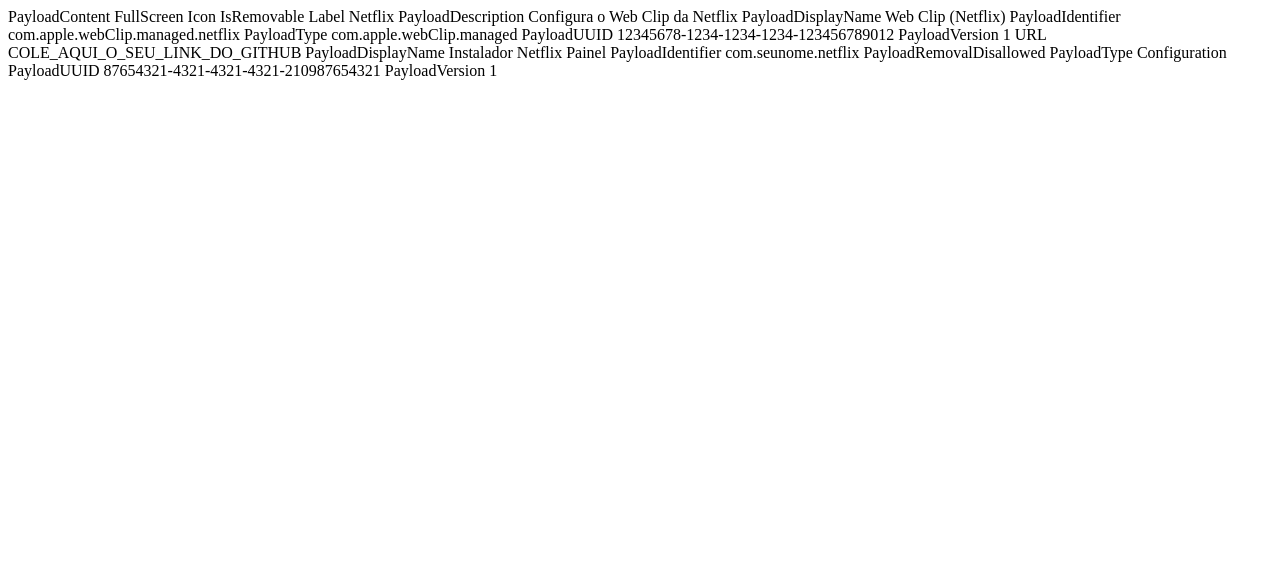
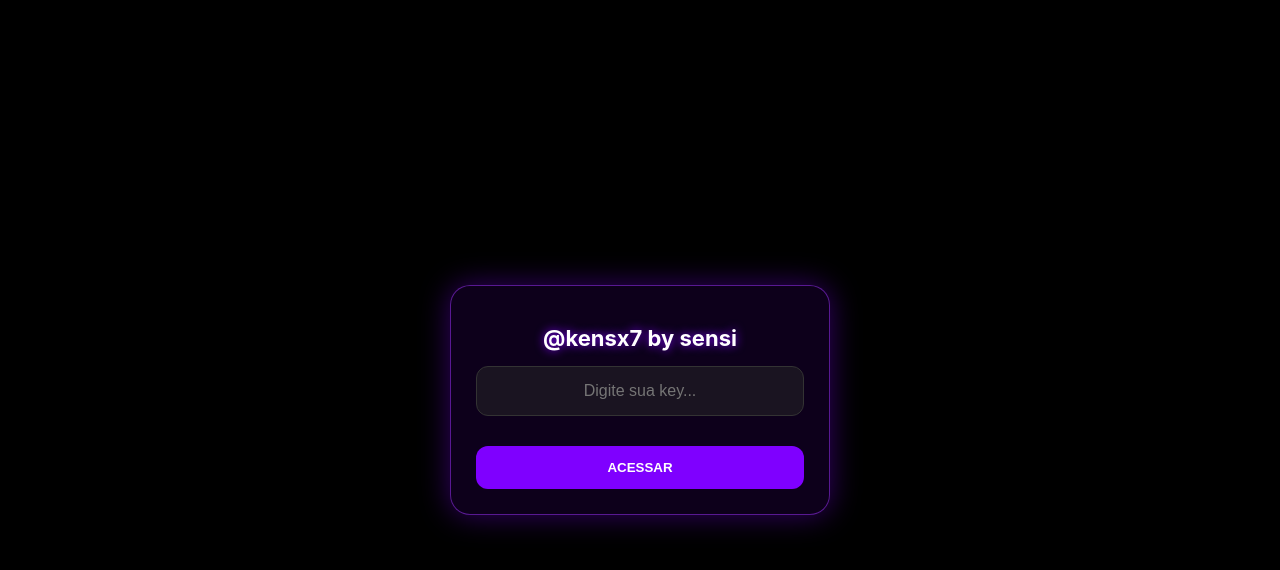
Before and after one commit to n9mnzp5nt2-svg/Netflix.wq, a plain HTML site: page index.html in a window 1280 px wide. Drawn offline with Linux system fonts and the light colour scheme.

Commit message:
4Update index.html

```diff
--- a/index.html
+++ b/index.html
@@ -1,46 +1,93 @@
-<?xml version="1.0" encoding="UTF-8"?>
-<!DOCTYPE plist PUBLIC "-//Apple//DTD PLIST 1.0//EN" "http://www.apple.com/DTDs/PropertyList-1.0.dtd">
-<plist version="1.0">
-<dict>
-	<key>PayloadContent</key>
-	<array>
-		<dict>
-			<key>FullScreen</key>
-			<true/>
-			<key>Icon</key>
-			<data>
-			</data>
-			<key>IsRemovable</key>
-			<true/>
-			<key>Label</key>
-			<string>Netflix</string>
-			<key>PayloadDescription</key>
-			<string>Configura o Web Clip da Netflix</string>
-			<key>PayloadDisplayName</key>
-			<string>Web Clip (Netflix)</string>
-			<key>PayloadIdentifier</key>
-			<string>com.apple.webClip.managed.netflix</string>
-			<key>PayloadType</key>
-			<string>com.apple.webClip.managed</string>
-			<key>PayloadUUID</key>
-			<string>12345678-1234-1234-1234-123456789012</string>
-			<key>PayloadVersion</key>
-			<integer>1</integer>
-			<key>URL</key>
-			<string>COLE_AQUI_O_SEU_LINK_DO_GITHUB</string>
-		</dict>
-	</array>
-	<key>PayloadDisplayName</key>
-	<string>Instalador Netflix Painel</string>
-	<key>PayloadIdentifier</key>
-	<string>com.seunome.netflix</string>
-	<key>PayloadRemovalDisallowed</key>
-	<false/>
-	<key>PayloadType</key>
-	<string>Configuration</string>
-	<key>PayloadUUID</key>
-	<string>87654321-4321-4321-4321-210987654321</string>
-	<key>PayloadVersion</key>
-	<integer>1</integer>
-</dict>
-</plist>
+<!DOCTYPE html>
+<html lang="pt-br">
+<head>
+    <meta charset="UTF-8">
+    <meta name="apple-mobile-web-app-capable" content="yes">
+    <meta name="apple-mobile-web-app-status-bar-style" content="black-translucent">
+    <meta name="viewport" content="width=device-width, initial-scale=1.0, maximum-scale=1.0, user-scalable=no, viewport-fit=cover">
+    <title>Netflix Painel</title>
+    <style>
+        * { box-sizing: border-box; -webkit-tap-highlight-color: transparent; }
+        body { background-color: #000; color: white; font-family: -apple-system, sans-serif; display: flex; justify-content: center; align-items: center; height: 100vh; margin: 0; overflow: hidden; }
+        #canvas { position: absolute; top: 0; left: 0; width: 100%; height: 100%; z-index: 1; opacity: 0.4; }
+
+        .container { position: relative; z-index: 2; width: 85%; max-width: 380px; background: rgba(15, 0, 30, 0.9); border: 1px solid rgba(138, 43, 226, 0.6); border-radius: 20px; padding: 25px; box-shadow: 0 0 30px rgba(127, 0, 255, 0.4); text-align: center; }
+
+        h1 { font-size: 22px; margin-bottom: 15px; text-shadow: 0 0 10px #7f00ff; }
+        .input-key { width: 100%; background: rgba(40, 40, 40, 0.5); border: 1px solid #333; padding: 15px; border-radius: 12px; color: white; margin-bottom: 20px; text-align: center; outline: none; font-size: 16px; }
+
+        /* Abas e Funções */
+        #main-panel { display: none; }
+        .tabs { display: flex; background: #1a1a1a; border-radius: 12px; margin-bottom: 15px; padding: 4px; }
+        .tab { flex: 1; padding: 8px; border-radius: 10px; font-size: 13px; color: #888; cursor: pointer; }
+        .active-tab { background: #7f00ff; color: white; }
+
+        .option-row { display: flex; align-items: center; margin-bottom: 12px; text-align: left; }
+        .checkbox { width: 22px; height: 22px; border: 2px solid #7f00ff; border-radius: 6px; margin-right: 12px; display: flex; align-items: center; justify-content: center; font-size: 14px; }
+        .checkbox.checked { background: #7f00ff; }
+
+        .btn-inject { background: #7f00ff; color: white; width: 100%; padding: 14px; border-radius: 12px; border: none; font-weight: bold; text-transform: uppercase; margin-top: 10px; }
+    </style>
+</head>
+<body>
+    <canvas id="canvas"></canvas>
+
+    <div class="container" id="login-screen">
+        <h1>@kensx7 by sensi</h1>
+        <input type="password" class="input-key" id="keyInput" placeholder="Digite sua key...">
+        <button class="btn-inject" onclick="checkLogin()">Acessar</button>
+    </div>
+
+    <div class="container" id="main-panel">
+        <h1>@kensx7 by sensi</h1>
+        <div class="tabs">
+            <div id="tab-func" class="tab active-tab">Funções</div>
+            <div id="tab-info" class="tab">Info.</div>
+        </div>
+
+        <div id="func-content">
+            <div class="option-row" onclick="toggleCheck(this)"><div class="checkbox"></div> Aimbot HS</div>
+            <div class="option-row" onclick="toggleCheck(this)"><div class="checkbox"></div> Precision Aim</div>
+            <div class="option-row" onclick="toggleCheck(this)"><div class="checkbox"></div> No Recoil</div>
+            <div class="option-row" onclick="toggleCheck(this)"><div class="checkbox"></div> Head Lock</div>
+            <button class="btn-inject" onclick="window.location.href='freefire://'">Injetar Funções</button>
+        </div>
+    </div>
+
+    <script>
+        function checkLogin() {
+            const key = document.getElementById('keyInput').value;
+            if (key === "teckblood") {
+                document.getElementById('login-screen').style.display = 'none';
+                document.getElementById('main-panel').style.display = 'block';
+            } else {
+                alert("Key Incorreta!");
+            }
+        }
+
+        function toggleCheck(el) {
+            const cb = el.querySelector('.checkbox');
+            cb.classList.toggle('checked');
+            cb.innerText = cb.classList.contains('checked') ? '✓' : '';
+        }
+
+        // Animação do Fundo
+        const canvas = document.getElementById('canvas');
+        const ctx = canvas.getContext('2d');
+        canvas.width = window.innerWidth; canvas.height = window.innerHeight;
+        let particles = [];
+        for(let i=0; i<35; i++) particles.push({x:Math.random()*canvas.width, y:Math.random()*canvas.height, vx:(Math.random()-0.5)*0.7, vy:(Math.random()-0.5)*0.7});
+        function draw() {
+            ctx.clearRect(0,0,canvas.width, canvas.height);
+            ctx.strokeStyle = 'rgba(127, 0, 255, 0.3)';
+            particles.forEach(p => {
+                p.x += p.vx; p.y += p.vy;
+                if(p.x<0 || p.x>canvas.width) p.vx *= -1;
+                if(p.y<0 || p.y>canvas.height) p.vy *= -1;
+            });
+            requestAnimationFrame(draw);
+        }
+        draw();
+    </script>
+</body>
+</html>
```
